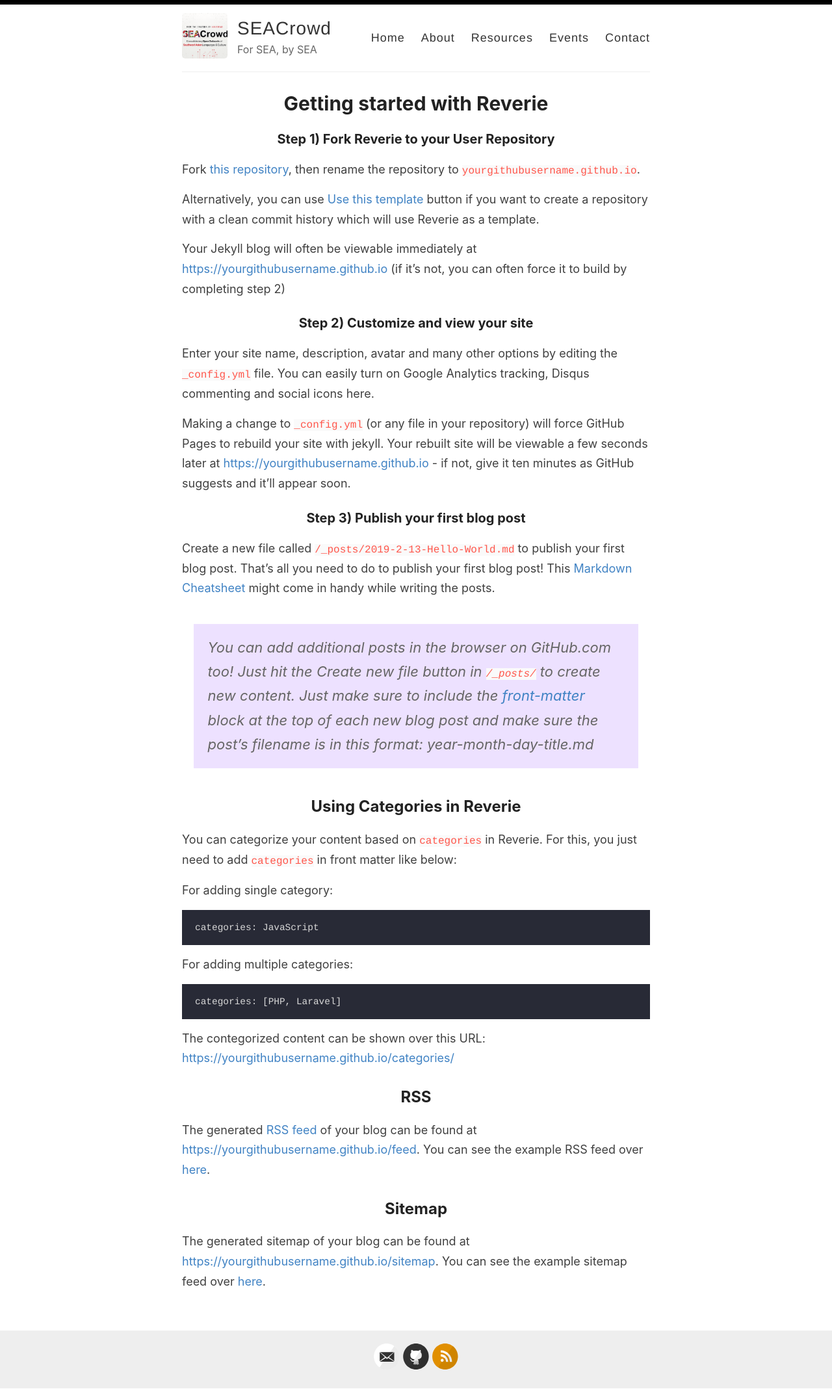
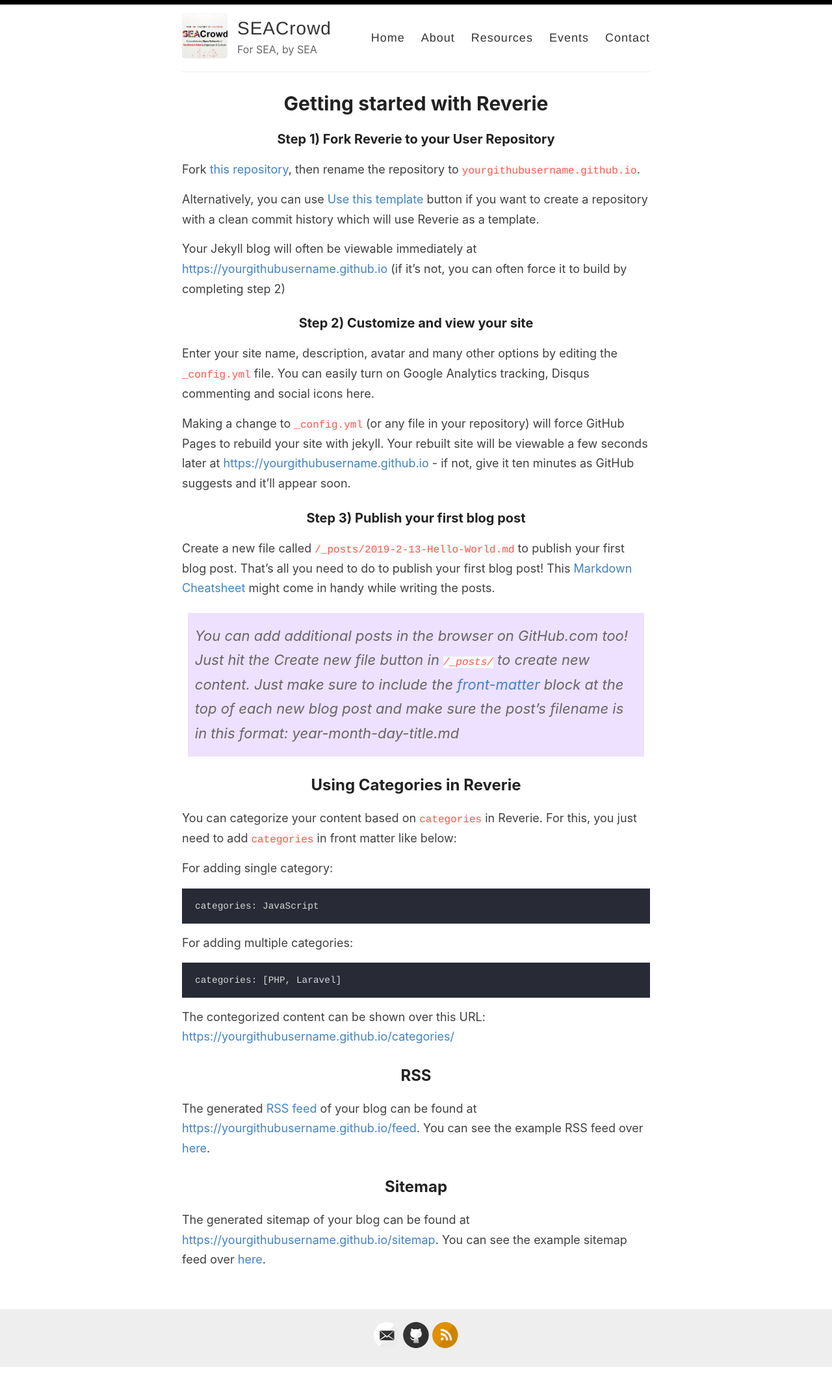
Before and after one commit to amitmerchant1990/reverie, a Jekyll site: the page built from _pages/getting-started.md, in a window 1280 px wide. Shown: the whole page at 65% size. Built offline with Jekyll 4.4.1, drawn with Linux system fonts in a browser that asks for light colours; after the commit the page ends 2104 px from its top, so only the background shows below that.

Commit message:
Update style.scss

```diff
--- a/assets/style.scss
+++ b/assets/style.scss
@@ -225,9 +225,9 @@
 }
 
 blockquote {
-  margin: 1.8em .8em;
+  margin: 1em .4em;
   /*border-left: 2px solid $gray;*/
-  padding: 0.1em 1em;
+  padding: 0.1em .5em;
   color: $gray;
   font-size: 22px;
   font-style: italic;
```
